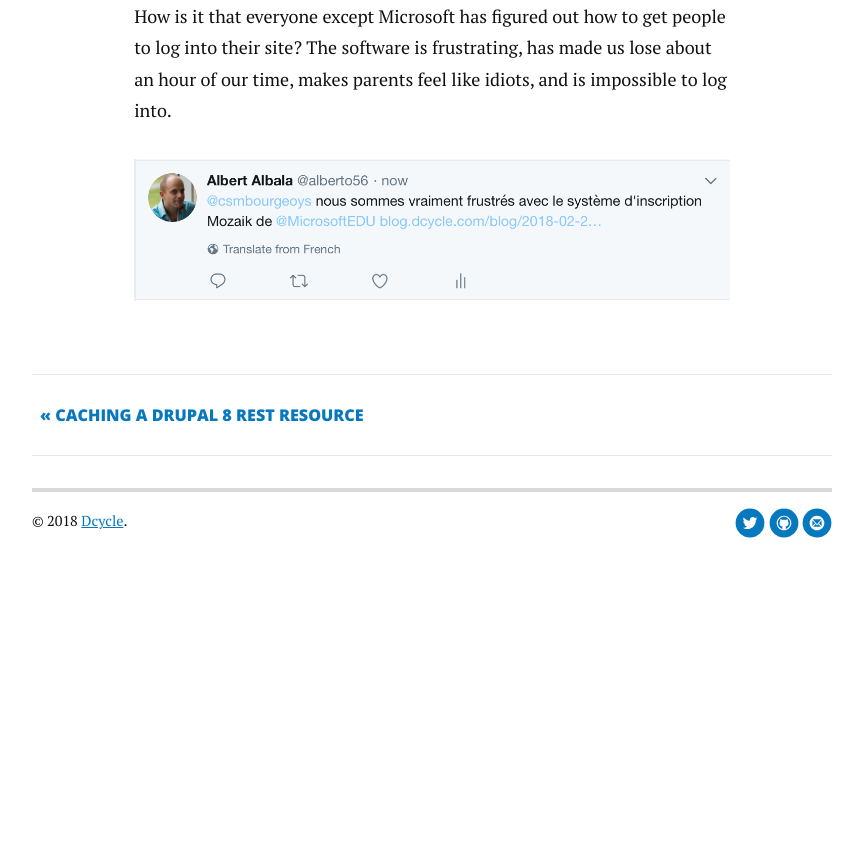
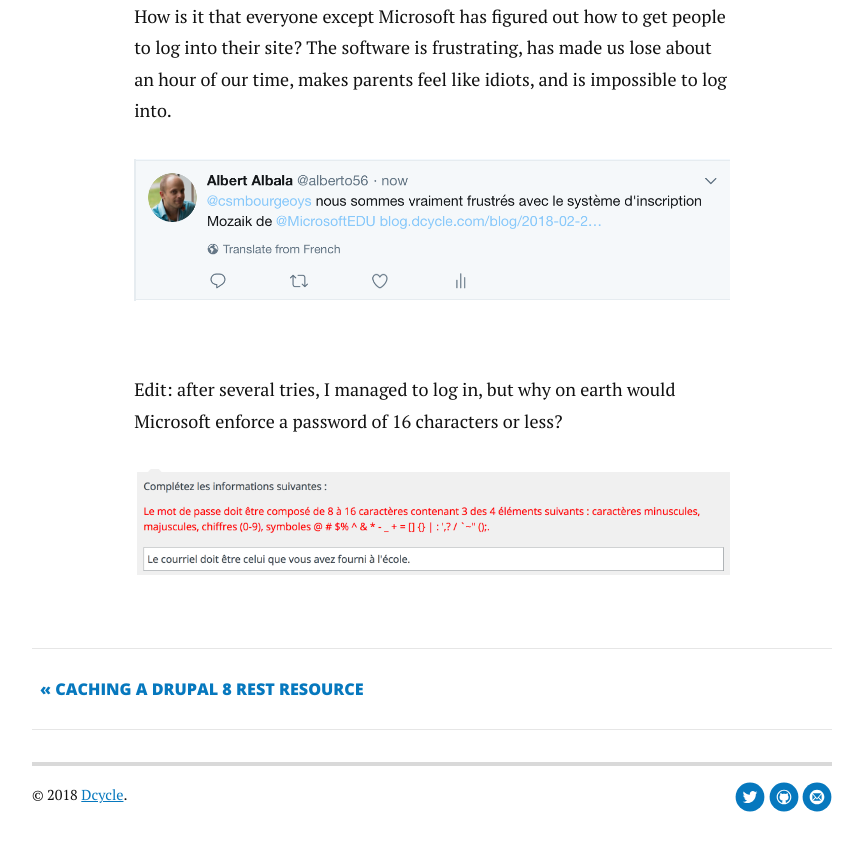
Before and after one commit to alberto56/dcycleblog, a Jekyll site: the page built from _posts/2018-02-23-microsoft-mozaik.markdown, in a window 1280 px wide and 900 px high, scrolled down 2159 px. Shown: the top 851 px of the window, without its empty margins (208-1071 px from the left). Built offline with Jekyll 4.4.1, drawn with Linux system fonts in a browser that asks for light colours; nearby versions of some CDN libraries; comment, search, counter and statistics services are not loaded; before the commit the page ends 2784 px from its top, so only the background shows below that.

Commit message:
Update 2018-02-23-microsoft-mozaik.markdown

```diff
--- a/_posts/2018-02-23-microsoft-mozaik.markdown
+++ b/_posts/2018-02-23-microsoft-mozaik.markdown
@@ -22,3 +22,7 @@
 How is it that everyone except Microsoft has figured out how to get people to log into their site? The software is frustrating, has made us lose about an hour of our time, makes parents feel like idiots, and is impossible to log into.
 
 <img src="/assets/img/tweet.png" />
+
+Edit: after several tries, I managed to log in, but why on earth would Microsoft enforce a password of 16 characters or less?
+
+<img src="/assets/img/stupid-password-requirements.png" />
```
